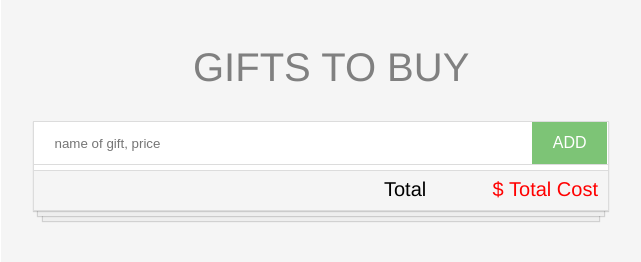
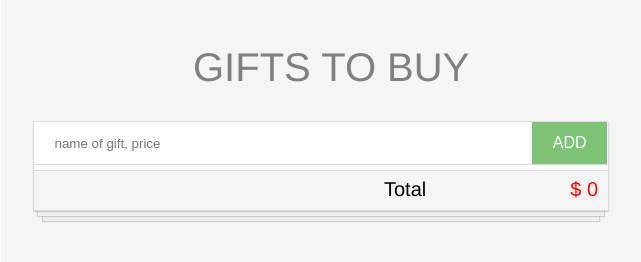
Before and after one commit to davidrangel77/assignments, a plain HTML site: page 3.4-jQuery-holiday-buying-list/index.html in a window 1280 px wide. Shown: the whole page, without its empty margins (319-960 px from the left). Drawn offline with nearby package versions, Linux system fonts and the light colour scheme.

Commit message:
changed initial value of totalElement to read 0

```diff
--- a/3.4-jQuery-holiday-buying-list/index.html
+++ b/3.4-jQuery-holiday-buying-list/index.html
@@ -39,7 +39,7 @@
           <article class="totalAmount">
             <p class="p totalTextOnly">Total</p>
             <p class="p">$</p>
-            <p class="p__totalCost" data-js="total">Total Cost</p>
+            <p class="p__totalCost" data-js="total">0</p>
           </article>
         </div>
       </form>
```
